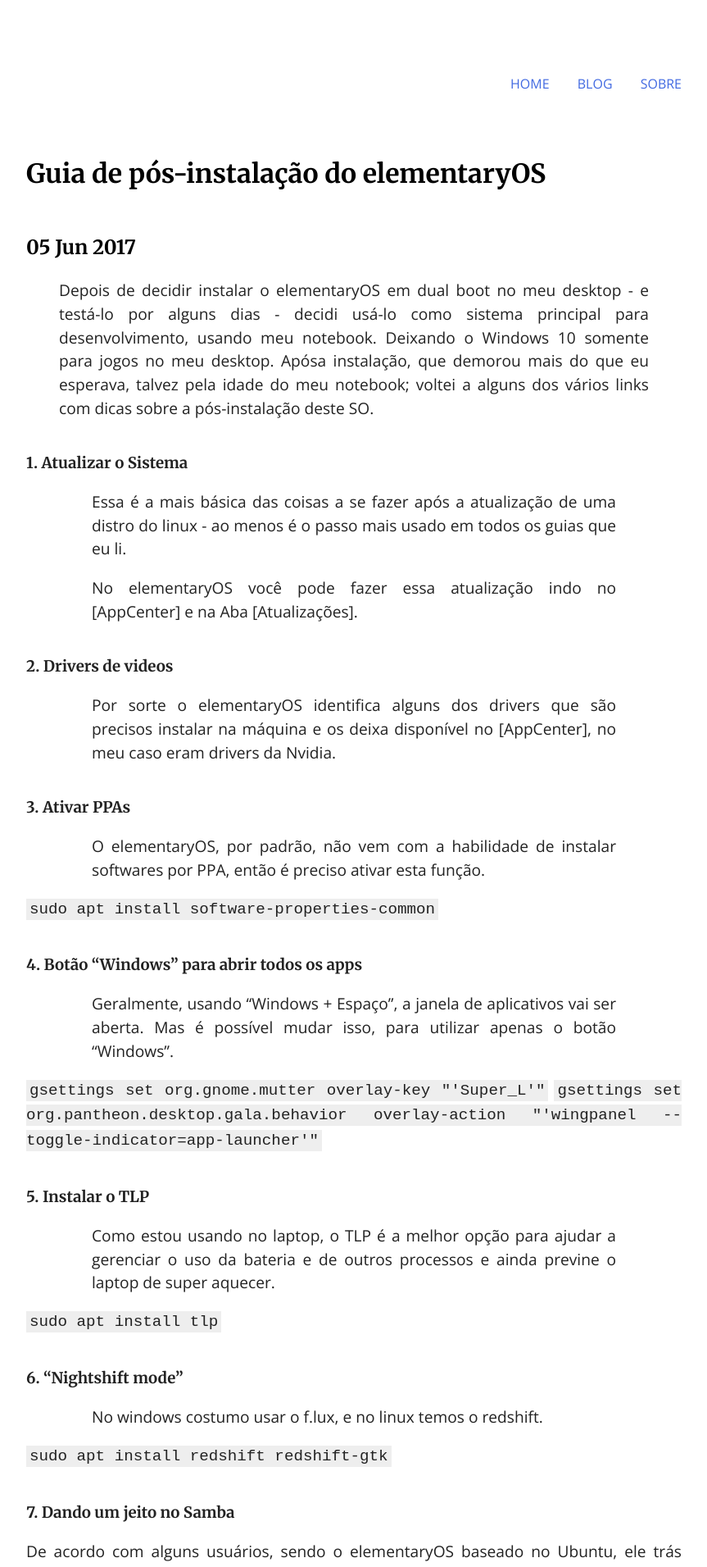
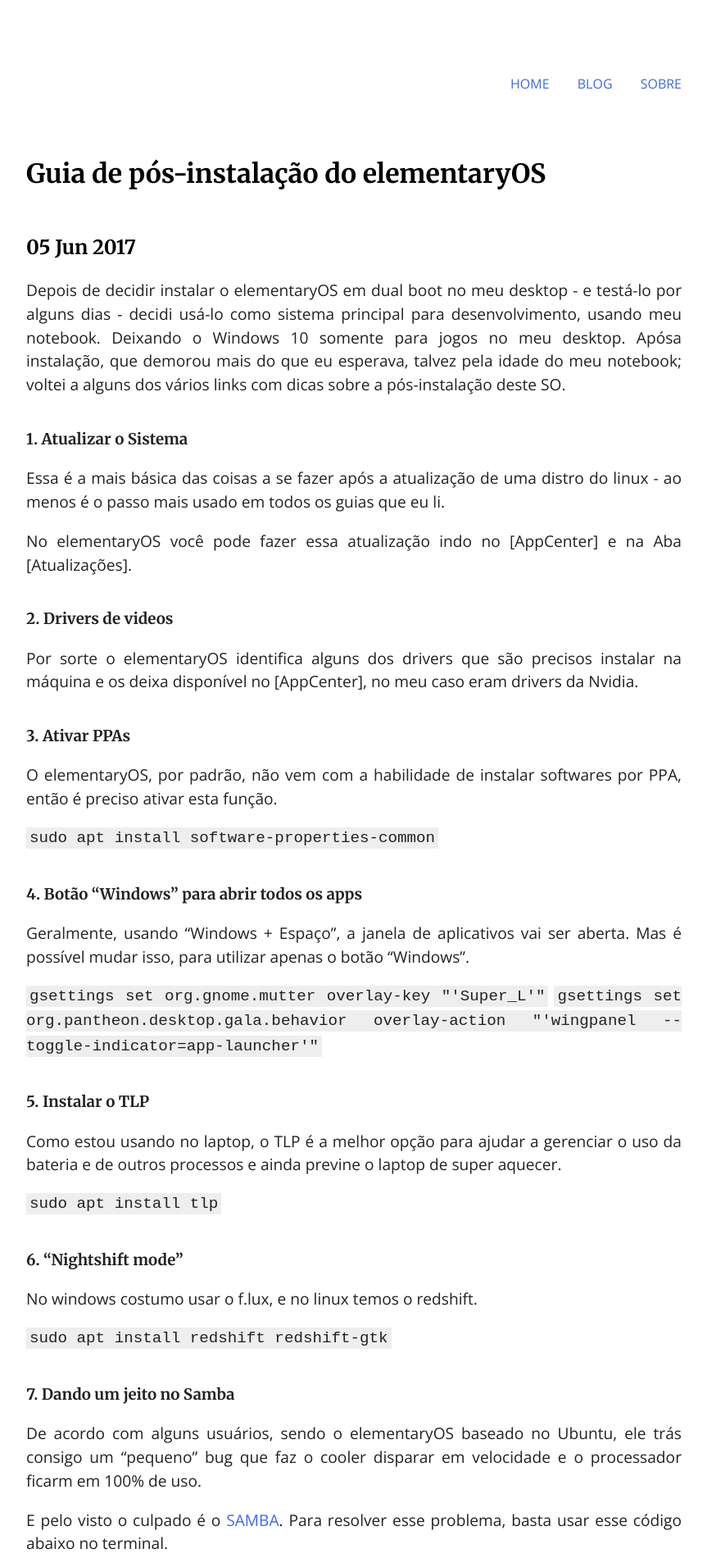
Before and after one commit to tassan/tassan.github.io, a Jekyll site: the page built from _posts/2017-06-05-guia-de-pos-instalacao-do-elementaryOS.md, in a window 1280 px wide. Shown: the top 1911 px of the page at 82% size, without its empty margins (208-1071 px from the left). Built offline with Jekyll 4.4.1, drawn with Linux system fonts in a browser that asks for light colours; nearby versions of some CDN libraries; comment, search, counter and statistics services are not loaded.

```diff
--- a/_posts/2017-06-05-guia-de-pos-instalacao-do-elementaryOS.md
+++ b/_posts/2017-06-05-guia-de-pos-instalacao-do-elementaryOS.md
@@ -4,40 +4,40 @@ title: "Guia de pós-instalação do elementaryOS"
 date: 2017-06-05
 ---
 
-> Depois de decidir instalar o elementaryOS em dual boot no meu desktop - e testá-lo por alguns dias - decidi usá-lo como sistema principal para desenvolvimento, usando meu notebook. Deixando o Windows 10 somente para jogos no meu desktop. Apósa instalação, que demorou mais do que eu esperava, talvez pela idade do meu notebook; voltei a alguns dos vários links com dicas sobre a pós-instalação deste SO.
+Depois de decidir instalar o elementaryOS em dual boot no meu desktop - e testá-lo por alguns dias - decidi usá-lo como sistema principal para desenvolvimento, usando meu notebook. Deixando o Windows 10 somente para jogos no meu desktop. Apósa instalação, que demorou mais do que eu esperava, talvez pela idade do meu notebook; voltei a alguns dos vários links com dicas sobre a pós-instalação deste SO.
 
 ### 1. Atualizar o Sistema
 
-> > Essa é a mais básica das coisas a se fazer após a atualização de uma distro do linux - ao menos é o passo mais usado em todos os guias que eu li.
+Essa é a mais básica das coisas a se fazer após a atualização de uma distro do linux - ao menos é o passo mais usado em todos os guias que eu li.
 
-> > No elementaryOS você pode fazer essa atualização indo no [AppCenter] e na Aba [Atualizações].
+No elementaryOS você pode fazer essa atualização indo no [AppCenter] e na Aba [Atualizações].
 
 ### 2. Drivers de videos
 
-> > Por sorte o elementaryOS identifica alguns dos drivers que são precisos instalar na máquina e os deixa disponível no [AppCenter], no meu caso eram drivers da Nvidia.
+Por sorte o elementaryOS identifica alguns dos drivers que são precisos instalar na máquina e os deixa disponível no [AppCenter], no meu caso eram drivers da Nvidia.
 
 ### 3. Ativar PPAs
 
-> > O elementaryOS, por padrão, não vem com a habilidade de instalar softwares por PPA, então é preciso ativar esta função.
+O elementaryOS, por padrão, não vem com a habilidade de instalar softwares por PPA, então é preciso ativar esta função.
 
 `sudo apt install software-properties-common`
 
 ### 4. Botão "Windows" para abrir todos os apps
 
-> > Geralmente, usando "Windows + Espaço", a janela de aplicativos vai ser aberta. Mas é possível mudar isso, para utilizar apenas o botão "Windows".
+Geralmente, usando "Windows + Espaço", a janela de aplicativos vai ser aberta. Mas é possível mudar isso, para utilizar apenas o botão "Windows".
 
 `gsettings set org.gnome.mutter overlay-key "'Super_L'"`
 `gsettings set org.pantheon.desktop.gala.behavior overlay-action "'wingpanel --toggle-indicator=app-launcher'"`
 
 ### 5. Instalar o TLP
 
-> > Como estou usando no laptop, o TLP é a melhor opção para ajudar a gerenciar o uso da bateria e de outros processos e ainda previne o laptop de super aquecer.
+Como estou usando no laptop, o TLP é a melhor opção para ajudar a gerenciar o uso da bateria e de outros processos e ainda previne o laptop de super aquecer.
 
 `sudo apt install tlp`
 
 ### 6. "Nightshift mode"
 
-> > No windows costumo usar o f.lux, e no linux temos o redshift.
+No windows costumo usar o f.lux, e no linux temos o redshift.
 
 `sudo apt install redshift redshift-gtk`
 
@@ -45,27 +45,27 @@ date: 2017-06-05
 
 De acordo com alguns usuários, sendo o elementaryOS baseado no Ubuntu, ele trás consigo um "pequeno" bug que faz o cooler disparar em velocidade e o processador ficarm em 100% de uso.
 
-> > E pelo visto o culpado é o [Samba](https://www.samba.org/). Para resolver esse problema, basta usar esse código abaixo no terminal.
+E pelo visto o culpado é o [Samba](https://www.samba.org/). Para resolver esse problema, basta usar esse código abaixo no terminal.
 
 `sudo chmod 744 /usr/lib/gvfs/gvfsd-smb-browse`
 
 ### 8. Desinstalar programas que você não precisa
 
-> > Essa é auto explicativa.
+Essa é auto explicativa.
 
 ### 9. Instalar o LibreOffice
 
-> > Uma distro baseada no Ubuntu, que vem sem o LibreOffice, parece estranho. Talvez seja para manter o sistema enxuto, de qualquer forma, segue o comando.
+Uma distro baseada no Ubuntu, que vem sem o LibreOffice, parece estranho. Talvez seja para manter o sistema enxuto, de qualquer forma, segue o comando.
 
 `sudo apt install libreoffice`
 
 ### 10. Instale os programas que te agradam!
 
-> Este guia enumera só algumas das principais coisas a serem feitas na pós instalação. No fim do post, vou deixar o link das referências que eu usei para reunir tudo isso. Entretanto, cada um tem a sua forma de usar personalizar o sistema; O elementaryOS possui várias opções para isso, e é possível até mesmo instalar o elementary Tweaks, para mudar a interface além do que é oferecido por padrão.
+Este guia enumera só algumas das principais coisas a serem feitas na pós instalação. No fim do post, vou deixar o link das referências que eu usei para reunir tudo isso. Entretanto, cada um tem a sua forma de usar personalizar o sistema; O elementaryOS possui várias opções para isso, e é possível até mesmo instalar o elementary Tweaks, para mudar a interface além do que é oferecido por padrão.
 
-> Se tiver gostado do post, compartilhe e comente quais os programas são essenciais para você. Eu sempre faço questão de adicionar o Chromium, Spotify e Telegram; E logo farei outro post, enumerando os passos que segui para configurar o ambiente de desenvolvimento.
+Se tiver gostado do post, compartilhe e comente quais os programas são essenciais para você. Eu sempre faço questão de adicionar o Chromium, Spotify e Telegram; E logo farei outro post, enumerando os passos que segui para configurar o ambiente de desenvolvimento.
 
-*Referências*
+**Referências**
 
 * [Things to do after installing elementary OS 0.4.1 Loki](https://medium.com/go-elementary/things-to-do-after-installing-elementary-os-0-4-1-loki-7d5516e75aff)
 * [11 Things To Do After Installing Elementary OS 0.4 Loki](https://itsfoss.com/things-to-do-after-installing-elementary-os-loki/)
```
